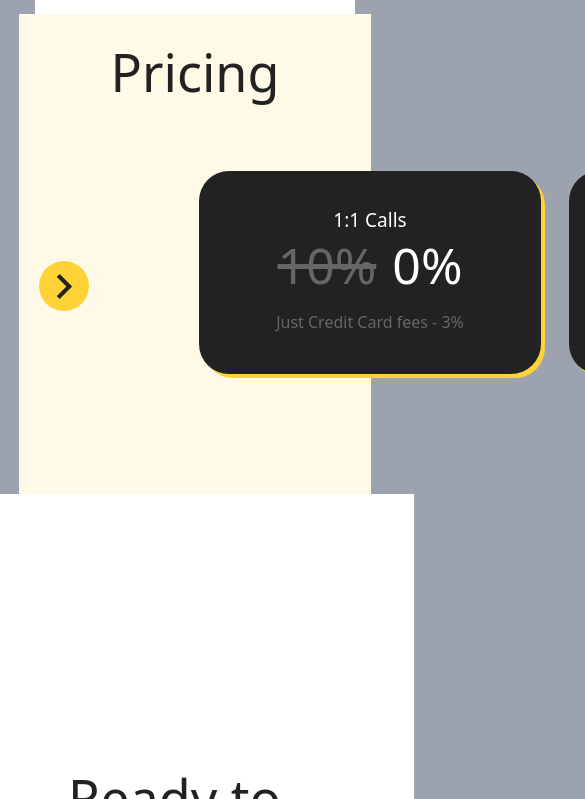
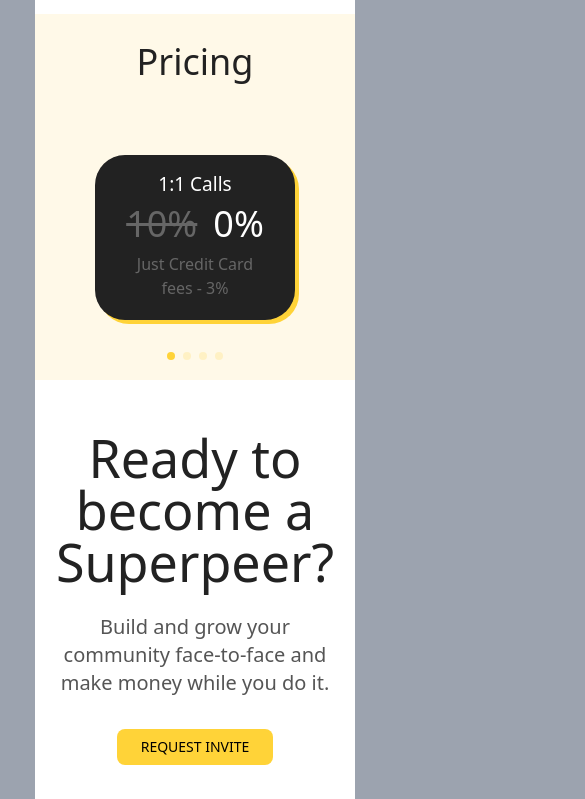
Before and after one commit to AndriySuprunenko/superpeer, a website: page public/index.html in a window 390 px wide. Shown: the part 6047-6846 px from the top of the page, 585 px wide, since content can reach past the window. Drawn offline with nearby package versions, Linux system fonts and the light colour scheme.

Commit message:
responsive

```diff
--- a/public/index.html
+++ b/public/index.html
@@ -316,7 +316,9 @@
         class="container flex flex-col items-center mx-auto bg-white w-full lg:px-44 lg:pt-40 lg:pb-72 sm:p-10 ph:p-5 text-center"
       >
         <!-- Title -->
-        <h2 class="lg:text-5.5xl ph:text-4xl text-bordersColor mt-8">Features</h2>
+        <h2 class="lg:text-5.5xl ph:text-4xl text-bordersColor mt-8">
+          Features
+        </h2>
         <!-- Content -->
         <div class="flex flex-wrap justify-around">
           <!-- Element 1 -->
@@ -335,7 +337,9 @@
               Subscriber Management Tools
             </h3>
             <!-- text -->
-            <p class="text-center text-textColor lg:text-lg ph:text-sm mt-2 w-fit">
+            <p
+              class="text-center text-textColor lg:text-lg ph:text-sm mt-2 w-fit"
+            >
               Superpeer makes it easy for you to learn more about your
               subscribers with email management and analytics tools.
             </p>
@@ -353,9 +357,13 @@
                 alt="icon"
               />
             </div>
-            <h3 class="text-bordersColor lg:text-h3 ph:text-base mt-4 w-fit">Recordings</h3>
+            <h3 class="text-bordersColor lg:text-h3 ph:text-base mt-4 w-fit">
+              Recordings
+            </h3>
             <!-- text -->
-            <p class="text-center text-textColor lg:text-lg ph:text-sm mt-2 w-fit">
+            <p
+              class="text-center text-textColor lg:text-lg ph:text-sm mt-2 w-fit"
+            >
               High quality video and audio recordings are available instantly
               for publishing and download.
             </p>
@@ -373,9 +381,13 @@
                 alt="icon"
               />
             </div>
-            <h3 class="text-bordersColor lg:text-h3 ph:text-base mt-4 w-fit">Transcription</h3>
+            <h3 class="text-bordersColor lg:text-h3 ph:text-base mt-4 w-fit">
+              Transcription
+            </h3>
             <!-- text -->
-            <p class="text-center text-textColor lg:text-lg ph:text-sm mt-2 w-fit">
+            <p
+              class="text-center text-textColor lg:text-lg ph:text-sm mt-2 w-fit"
+            >
               Every stream is recorded and transcribed automatically at no
               additional cost to you (coming soon!)
             </p>
@@ -397,7 +409,9 @@
               Members-only Channels
             </h3>
             <!-- text -->
-            <p class="text-center text-textColor lg:text-lg ph:text-sm mt-2 w-fit">
+            <p
+              class="text-center text-textColor lg:text-lg ph:text-sm mt-2 w-fit"
+            >
               You can require an approval before someone can subscribe to your
               channel. This is great for client-only or employee-only channels.
             </p>
@@ -419,7 +433,9 @@
               No Monthly Costs
             </h3>
             <!-- text -->
-            <p class="text-center text-textColor lg:text-lg ph:text-sm mt-2 w-fit">
+            <p
+              class="text-center text-textColor lg:text-lg ph:text-sm mt-2 w-fit"
+            >
               Superpeer is free to use, we only make money when you make money.
             </p>
           </div>
@@ -440,7 +456,9 @@
               No Expensive Gear Required
             </h3>
             <!-- text -->
-            <p class="text-center text-textColor lg:text-lg ph:text-sm mt-2 w-fit">
+            <p
+              class="text-center text-textColor lg:text-lg ph:text-sm mt-2 w-fit"
+            >
               Livestream just as easily as getting on a FaceTime call, without
               high-end microphones or cameras—and it looks amazing!
             </p>
@@ -450,81 +468,83 @@
 
       <!-- Slider -->
       <section
-        class="flex items-center flex-col container mx-auto bg-gradientColor w-full px-44 pb-20 relative"
+        class="flex items-center flex-col container mx-auto bg-gradientColor w-full lg:px-44 lg:pb-20 sm:px-10 ph:px-5 sm:py-10 ph:py-5 relative"
       >
         <!-- Title -->
-        <h2 class="text-5.5xl text-bordersColor mt-8">Pricing</h2>
+        <h2 class="lg:text-5.5xl ph:text-4xl text-bordersColor lg:mt-8 ph:mt-2">
+          Pricing
+        </h2>
         <!-- Slider -->
-        <div class="w-full">
+        <div class="w-full ph:hidden lg:flex">
           <!-- navigation buttons -->
           <div
-            class="button-prev text-borderColor absolute left-282 top-247 w-50 h-50 rounded-full bg-buttonColor flex items-center justify-center"
+            class="button-prev text-borderColor absolute 2xl:left-282 2xl:top-247 ph:left-10 ph:top-1/2 w-50 h-50 rounded-full bg-buttonColor flex items-center justify-center"
           >
             <img src="./assets/images/arrow/VectorL.png" alt="left" />
           </div>
           <div
-            class="button-next text-borderColor absolute right-282 top-247 w-50 h-50 rounded-full bg-buttonColor flex items-center justify-center"
+            class="button-next text-borderColor absolute 2xl:right-282 2xl:top-247 ph:right-10 ph:top-1/2 w-50 h-50 rounded-full bg-buttonColor flex items-center justify-center"
           >
             <img src="./assets/images/arrow/Vector.png" alt="right" />
           </div>
         </div>
         <div class="swiper mt-69 swiper-container">
           <!-- wrapper -->
-          <div class="swiper-wrapper max-w-2xl">
+          <div class="swiper-wrapper lg:max-w-2xl ph:max-w-xss">
             <!-- Slides 1-->
-            <div class="swiper-slide p-1 max-w-350">
+            <div class="swiper-slide p-1 lg:max-w-350 ph:max-w-220">
               <div
-                class="bg-bordersColor py-10 px-14 rounded-30 shadow-shadowSwiper flex flex-col items-center"
+                class="bg-bordersColor lg:py-10 lg:px-14 ph:px-7 ph:py-5 rounded-30 shadow-shadowSwiper flex flex-col items-center ph:text-center"
               >
                 <h3 class="text-white text-19">1:1 Calls</h3>
-                <div class="text-50 mt-2.5 font-normal">
+                <div class="lg:text-50 ph:text-4xl mt-2.5 font-normal">
                   <span class="text-colorSwiper mr-4 line-through">10%</span
                   ><span class="text-white">0%</span>
                 </div>
-                <span class="text-colorSwiper mt-5 block"
+                <span class="text-colorSwiper lg:mt-5 ph:mt-2 block"
                   >Just Credit Card fees - 3%</span
                 >
               </div>
             </div>
             <!-- Slides 2-->
-            <div class="swiper-slide p-1 max-w-350">
+            <div class="swiper-slide p-1 lg:max-w-350 ph:max-w-220">
               <div
-                class="bg-bordersColor py-10 px-14 rounded-30 shadow-shadowSwiper flex flex-col items-center"
+                class="bg-bordersColor lg:py-10 lg:px-14 ph:px-7 ph:py-5 rounded-30 shadow-shadowSwiper flex flex-col items-center ph:text-center"
               >
                 <h3 class="text-white text-19">Channels</h3>
-                <div class="text-50 mt-2.5 font-normal">
+                <div class="lg:text-50 ph:text-4xl mt-2.5 font-normal">
                   <span class="text-white">10%</span>
                 </div>
-                <span class="text-colorSwiper mt-5 block"
+                <span class="text-colorSwiper lg:mt-5 ph:mt-2 block"
                   >Plus Credit Card fees - 3%</span
                 >
               </div>
             </div>
             <!-- Slides 3-->
-            <div class="swiper-slide p-1 max-w-350">
+            <div class="swiper-slide p-1 lg:max-w-350 ph:max-w-220">
               <div
-                class="bg-bordersColor py-10 px-14 rounded-30 shadow-shadowSwiper flex flex-col items-center"
+                class="bg-bordersColor lg:py-10 lg:px-14 ph:px-7 ph:py-5 rounded-30 shadow-shadowSwiper flex flex-col items-center ph:text-center"
               >
                 <h3 class="text-white text-19">1:1 Calls</h3>
-                <div class="text-50 mt-2.5 font-normal">
+                <div class="lg:text-50 ph:text-4xl mt-2.5 font-normal">
                   <span class="text-colorSwiper mr-4 line-through">10%</span
                   ><span class="text-white">0%</span>
                 </div>
-                <span class="text-colorSwiper mt-5 block"
+                <span class="text-colorSwiper lg:mt-5 ph:mt-2 block"
                   >Just Credit Card fees - 3%</span
                 >
               </div>
             </div>
             <!-- Slides 4-->
-            <div class="swiper-slide p-1 max-w-350">
+            <div class="swiper-slide p-1 lg:max-w-350 ph:max-w-220">
               <div
-                class="bg-bordersColor py-10 px-14 rounded-30 shadow-shadowSwiper flex flex-col items-center"
+                class="bg-bordersColor lg:py-10 lg:px-14 ph:px-7 ph:py-5 rounded-30 shadow-shadowSwiper flex flex-col items-center ph:text-center"
               >
                 <h3 class="text-white text-19">Channels</h3>
-                <div class="text-50 mt-2.5 font-normal">
+                <div class="lg:text-50 ph:text-4xl mt-2.5 font-normal">
                   <span class="text-white">10%</span>
                 </div>
-                <span class="text-colorSwiper mt-5 block"
+                <span class="text-colorSwiper lg:mt-5 ph:mt-2 block"
                   >Plus Credit Card fees - 3%</span
                 >
               </div>
@@ -539,7 +559,7 @@
       <footer class="w-full">
         <!-- Container -->
         <div
-          class="container mx-auto flex flex-col items-center pt-246 pb-128 px-207 bg-white"
+          class="container mx-auto flex flex-col items-center lg:pt-246 lg:pb-128 lg:px-207 md:p-10 ph:p-5 bg-white text-center"
         >
           <!-- Top -->
           <div class="flex flex-col items-center">
@@ -554,7 +574,7 @@
             </p>
             <!-- Button -->
             <button
-              class="ease-in mt-8 rounded-lg bg-buttonColor px-8 py-4 hover:bg-white hover:border border-bordersColor"
+              class="ease-in sm:text-base ph:text-sm mt-8 rounded-lg bg-buttonColor sm:px-8 ph:px-6 sm:py-4 ph:py-2 hover:bg-white hover:border border-bordersColor max-w-189"
             >
               <span>REQUEST INVITE</span>
             </button>
@@ -562,7 +582,7 @@
 
           <!-- Bottom -->
           <div
-            class="flex justify-between mt-216 w-full text-link text-borderColor items-center"
+            class="flex xl:flex-row ph:flex-col justify-between lg:mt-216 ph:mt-10 w-full text-link text-borderColor items-center"
           >
             <!-- Links -->
             <div class="w-full">
@@ -572,7 +592,7 @@
               <a href="#">Terms</a>
             </div>
             <!-- Social media -->
-            <div class="flex w-full justify-center">
+            <div class="flex w-full justify-center ph:mt-10 xl:mt-0">
               <div class="w-socM h-socM p-1 mr-6">
                 <a href="#"
                   ><img
@@ -591,7 +611,7 @@
               </div>
             </div>
             <!-- Develop -->
-            <div class="w-full flex justify-end">
+            <div class="w-full flex xl:justify-end ph:justify-center ph:mt-10 xl:mt-0">
               <span>Superpeer, Inc.</span>
             </div>
           </div>
--- a/public/swiper.js
+++ b/public/swiper.js
@@ -1,28 +1,20 @@
 const swiper = new Swiper('.swiper', {
   // Optional parameters
   direction: 'horizontal',
-
   slidesPerView: 2,
-  spaceBetween: 0,
-
+  spaceBetween: 20,
   breakpoints: {
-    // when window width is >= 320px
     320: {
       slidesPerView: 1,
+      spaceBetween: 5,
+      slideToClickedSlide: true,
+    },
+    1024: {
+      slidesPerView: 2,
       spaceBetween: 20,
-    },
-    // when window width is >= 480px
-    480: {
-      slidesPerView: 2,
-      spaceBetween: 30,
-    },
-    // when window width is >= 640px
-    640: {
-      slidesPerView: 2,
-      spaceBetween: 40,
-    },
+      slideToClickedSlide: true,
+    }
   },
-
   pagination: {
     el: '.pagination',
     clickable: true,
--- a/tailwind.config.js
+++ b/tailwind.config.js
@@ -645,6 +645,7 @@
     maxWidth: ({ theme, breakpoints }) => ({
       none: 'none',
       0: '0rem',
+      xss: '13rem',
       xs: '20rem',
       sm: '24rem',
       smC: '27.375rem',
```
Also changed, not shown: public/styles.css.
